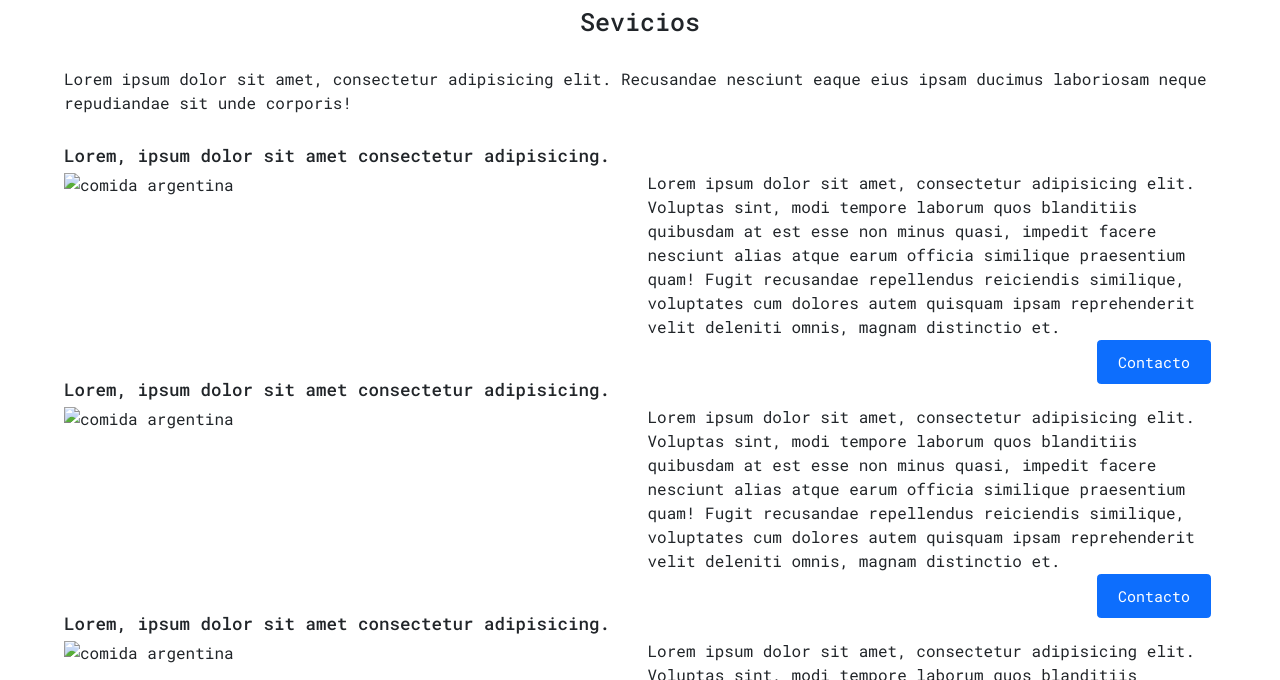
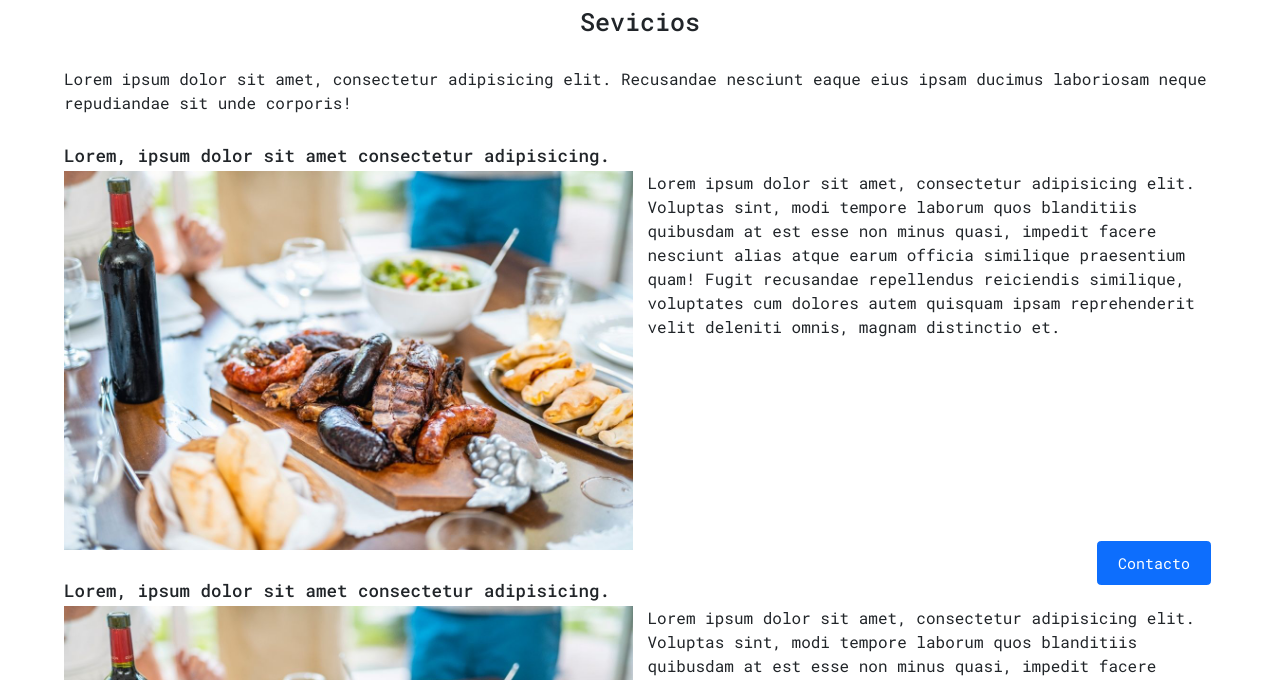
Before and after one commit to salinasmaury/saborescriollos, a plain HTML site: page html/servicios.html in a window 1280 px wide. Shown: the part 120-800 px from the top of the page. Drawn offline with nearby package versions, Linux system fonts and the light colour scheme; the site is published under a folder, as on GitHub Pages, so addresses that start at the root find nothing; a web font is replaced by a local one.

Commit message:
se arregla problema del likeado de imagenes

```diff
--- a/html/servicios.html
+++ b/html/servicios.html
@@ -78,7 +78,7 @@
             <h3>Lorem, ipsum dolor sit amet consectetur adipisicing.</h3>
             <div class="row">
                 <div class="col-lg-6">
-                    <img src="/img/asadovarios.jpg" alt="comida argentina">
+                    <img src="../img/asadovarios.jpg" alt="comida argentina">
                 </div>
 
                 <p class="col-lg-6">Lorem ipsum dolor sit amet, consectetur adipisicing elit. Voluptas sint, modi
@@ -96,7 +96,7 @@
             <h3>Lorem, ipsum dolor sit amet consectetur adipisicing.</h3>
             <div class="row">
                 <div class="col-lg-6">
-                    <img src="/img/asadovarios.jpg" alt="comida argentina">
+                    <img src="../img/asadovarios.jpg" alt="comida argentina">
                 </div>
 
                 <p class="col-lg-6">Lorem ipsum dolor sit amet, consectetur adipisicing elit. Voluptas sint, modi
@@ -114,7 +114,7 @@
             <h3>Lorem, ipsum dolor sit amet consectetur adipisicing.</h3>
             <div class="row">
                 <div class="col-lg-6">
-                    <img src="/img/asadovarios.jpg" alt="comida argentina">
+                    <img src="../img/asadovarios.jpg" alt="comida argentina">
                 </div>
 
                 <p class="col-lg-6">Lorem ipsum dolor sit amet, consectetur adipisicing elit. Voluptas sint, modi
```
